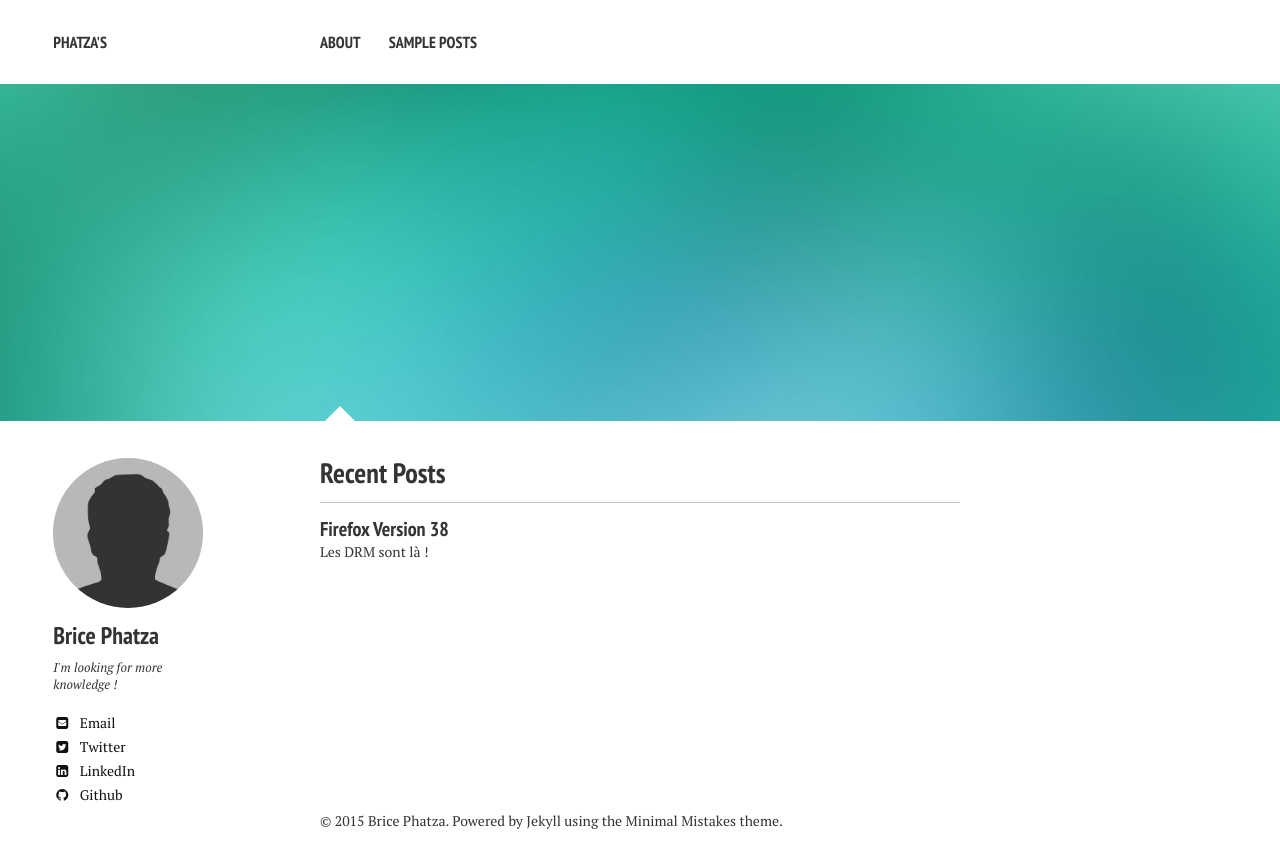
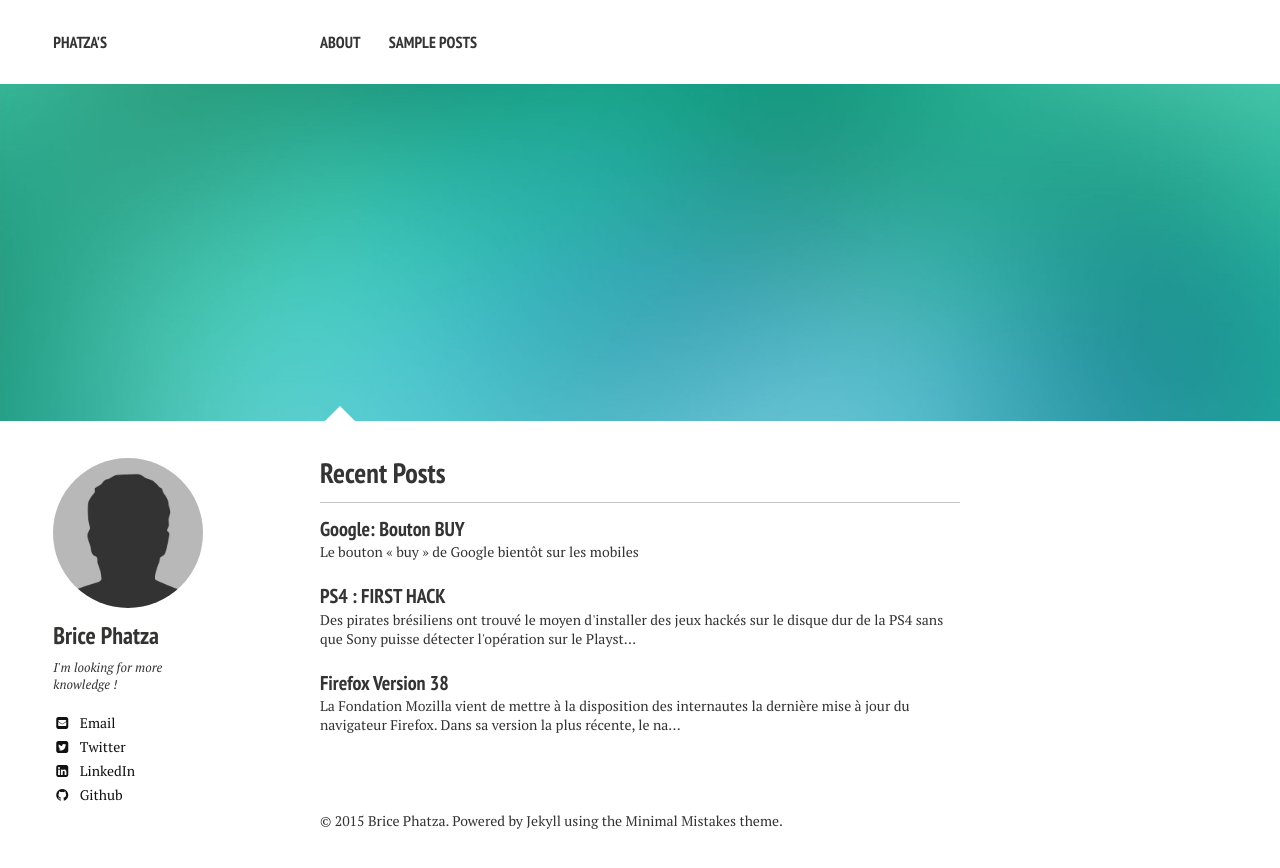
Before and after one commit to Phatza/Phatza.github.io, a Jekyll site: the page built from index.md, in a window 1280 px wide. Shown: the top 868 px of the page. Built offline with Jekyll 4.4.1, drawn with Linux system fonts in a browser that asks for light colours; nearby versions of some CDN libraries.

Commit message:
PS4/GOOGLE_POSTS

```diff
--- a/_posts/2015-05-16-firefox-version-38.markdown
+++ b/_posts/2015-05-16-firefox-version-38.markdown
@@ -3,25 +3,28 @@ layout: post
 title: "Firefox Version 38"
 modified:
 categories:
-excerpt: Les DRM sont là !
+excerpt: La Fondation Mozilla vient de mettre à la disposition des internautes la dernière mise à jour du navigateur		 Firefox. Dans sa version la plus récente, le navigateur se voit greffer un module Adobe de prise en charge			 des DRM
 tags: [firefox,browser,DRM]
 image:
   feature: sample-image-3.jpg
 date: 2015-05-16T21:12:23+02:00
 ---
 
-<figure><img src="../images/firefoxversion.jpg"><em>Source: <a href="http://www.begeek.fr/">begeek</a></em></figure>
+<figure>
+	<img src="../images/firefoxversion.jpg">
+	<em><a href="http://www.begeek.fr/">Source: begeek</a></em>
+</figure>
 
-<h3>La Fondation Mozilla vient de mettre à la disposition des internautes la dernière mise à jour du navigateur Firefox. Dans sa version la plus récente, le navigateur se voit greffer un module Adobe de prise en charge des <a href="http://fr.wikipedia.org/wiki/Gestion_des_droits_num%C3%A9riques">DRM</a>.</h3>
+<strong>La Fondation Mozilla vient de mettre à la disposition des internautes la dernière mise à jour du navigateur Firefox. Dans sa version la plus récente, le navigateur se voit greffer un module Adobe de prise en charge des <a href="http://fr.wikipedia.org/wiki/Gestion_des_droits_num%C3%A9riques">DRM</a>.</strong>
 
-
-<p>La nouveauté principale de Firefox 38.0 est bien cet ajout de la prise en charge des contenus protégés par la technologie des DRM. Le module intégré, propriété d’Adobe, permet de lire les fichiers protégés sans avoir désormais à recourir au moindre plugin.</p>
+<br>
+La nouveauté principale de Firefox 38.0 est bien cet ajout de la prise en charge des contenus protégés par la technologie des DRM. Le module intégré, propriété d’Adobe, permet de lire les fichiers protégés sans avoir désormais à recourir au moindre plugin.
 
 <h3>Le module Content Decryption Module intégré à Firefox 38</h3>
 
-<p>Le module CDM (pour Content Decryption Module) d’Adobe permet, quand il est activé, de lire directement les contenus protégés par DRM diffusés par exemple sur des services de streaming tels que Netflix. Cette technologie va un peu à contre-courant de la philosophie très open source et libertaire de la fondation Mozilla.<br>
-D’ailleurs, Denelle Dixon-Thayer, vice-présidente des affaires publiques de Mozilla, explique sur le blog de la fondation que « des mécanismes importants de sécurité et de choix » ont été mis en place afin de ne pas déranger les utilisateurs opposés à la présence des DRM. Le module CDM peut donc être désactivé dans Firefox et il est même possible de télécharger une version du navigateur dans laquelle le module est désactivé par défaut. Madame Dixon-Thayer de poursuivre : « Nous ne pensons pas que les DRM soient une solution de marché souhaitable, mais il s’agit actuellement de la seule façon » de profiter de certains contenus.</p>
+Le module CDM (pour Content Decryption Module) d’Adobe permet, quand il est activé, de lire directement les contenus protégés par DRM diffusés par exemple sur des services de streaming tels que Netflix. Cette technologie va un peu à contre-courant de la philosophie très open source et libertaire de la fondation Mozilla.<br>
+D’ailleurs, Denelle Dixon-Thayer, vice-présidente des affaires publiques de Mozilla, explique sur le blog de la fondation que « des mécanismes importants de sécurité et de choix » ont été mis en place afin de ne pas déranger les utilisateurs opposés à la présence des DRM. Le module CDM peut donc être désactivé dans Firefox et il est même possible de télécharger une version du navigateur dans laquelle le module est désactivé par défaut. Madame Dixon-Thayer de poursuivre : « Nous ne pensons pas que les DRM soient une solution de marché souhaitable, mais il s’agit actuellement de la seule façon » de profiter de certains contenus.
 
 <h3>Quoi de plus dans ce Firefox 38.0 ?</h3>
 
-<p>La vraie nouveauté et le principal intérêt de ce Firefox 38 est bien l’ajout de ce module d’intégration des DRM. Cela dit, il y a quelques autres petites nouveautés, comme par exemple la prise en charge des annotations Ruby (intérêt unique pour les contenus CJKV, à savoir écrit en chinois, japonais, coréen et vietnamien), un allègement significatif de l’apparence du navigateur, visible surtout sur les mobiles. L’écran d’accueil du navigateur a été redessiné, le pop-up d’ouverture est devenu une vraie page. Notons enfin les classiques améliorations de performances et de sécurité de Firefox.</p>
+La vraie nouveauté et le principal intérêt de ce Firefox 38 est bien l’ajout de ce module d’intégration des DRM. Cela dit, il y a quelques autres petites nouveautés, comme par exemple la prise en charge des annotations Ruby (intérêt unique pour les contenus CJKV, à savoir écrit en chinois, japonais, coréen et vietnamien), un allègement significatif de l’apparence du navigateur, visible surtout sur les mobiles. L’écran d’accueil du navigateur a été redessiné, le pop-up d’ouverture est devenu une vraie page. Notons enfin les classiques améliorations de performances et de sécurité de Firefox.
--- /dev/null
+++ b/_posts/2015-05-18-google-bouton-buy.markdown
@@ -0,0 +1,35 @@
+---
+layout: post
+title: "Google: Bouton BUY"
+modified:
+categories:
+excerpt: Le bouton « buy » de Google bientôt sur les mobiles
+tags: [Google, Ebay, Amazon]
+image:
+  feature:
+date: 2015-05-18T21:52:10+02:00
+---
+
+<figure>
+	<center><img src="../images/google.jpg"></center>
+	<em><a href="http://www.begeek.fr/bouton-buy-sur-google-dabord-sur-les-mobiles-169925">
+		Source: begeek
+	</a></em>
+</figure>
+
+
+<strong>La rumeur était dans le vrai : Google va prochainement ajouter un bouton "buy" aux résultats affichés dans son moteur de recherches. Tout d'abord sur mobile, le moteur de Google se rapproche ainsi de plus en plus d'un site marchand.</strong>
+
+<br>
+Nous vous en parlions déjà il y a six mois de cela. Cela semble se préciser maintenant. Prochainement, d’ici vraisemblablement quelques semaines, lorsque vous effectuerez sur votre mobile des recherches depuis le moteur de recherche Google, vous verrez apparaitre un bouton « buy » (acheter). Un changement drastique dans la philosophie du roi des moteurs de recherche.
+
+<h3> Le bouton « buy » de Google bientôt sur les mobiles </h3>
+
+Dans un premier temps, cet ajout sur les résultats des recherches effectuées depuis le moteur Google ne concernera que les mobiles. En effet, les recherches depuis les PC ne seront pas concernées. De toute manière, les recherches effectuées depuis les mobiles sont maintenant bien plus nombreuses que celles réalisées depuis des PC.
+Jusqu’à présent, quand vous vouliez acheter des produits trouvés dans le moteur de recherche, Google vous redirigeait vers les pages de sites marchands. Cette fois, avec ce bouton « buy », il sera possible d’effectuer des achats d’un clic directement depuis la page de résultats de Google. Ces boutons se verront aussi dans les Google Adds affichées au-dessus des résultats de recherches.
+
+<h3> Google va ainsi concurrencer Amazon et eBay </h3>
+
+Dans une certaine mesure, en plaçant ainsi ces boutons d’achat direct dans ses pages de résultats de recherches, Google va sortir du cadre du simple moteur de recherche et se rapprocher de celui du site marchand. Il se placera alors dans une sorte de concurrence directe face aux leaders des sites marchands que sont Amazon et eBay. Il est à noter que cette perspective n’est pas particulièrement vue d’un bon œil par les distributeurs de produits vendus par Google. En effet, avec ce système d’achat depuis la page même de Google, les sites des distributeurs verront immanquablement baisser leur trafic et le manque à gagner pourrait être important.
+<br><br>
+<strong>Nous verrons prochainement comment sera accueillie cette évolution de Google.</strong>
--- /dev/null
+++ b/_posts/2015-05-18-ps4-first-hack.markdown
@@ -0,0 +1,34 @@
+---
+layout: post
+title: "PS4 : FIRST HACK"
+modified:
+categories:
+excerpt: Des pirates brésiliens ont trouvé le moyen d'installer des jeux hackés sur le disque dur de la PS4 sans que 			Sony puisse détecter l'opération sur le Playstation Network.
+tags: [PS4]
+image:
+  feature:
+date: 2015-05-18T21:09:36+02:00
+---
+
+<figure>
+	<img src="../images/ps4.jpg">
+	<em>Source: <a href="http://www.begeek.fr/ps4-un-premier-hack-fait-surface-au-bresil-169835#utm_source=Appy%2BGamer&utm_medium=cpc&utm_campaign=Appy%2BGamer">
+		begeek
+	</a></em>
+</figure>
+
+<strong> Des pirates brésiliens ont trouvé le moyen d’installer des jeux hackés directement sur le disque dur de la PS4 sans que Sony puisse détecter l’opération sur le Playstation Network.</strong>
+
+<br>
+Depuis quelques jours, un serpent de mer circule sur un hack probable de la PS4. Certains détaillants en électronique brésiliens auraient en effet réussi à trouver le moyen d’installer des jeux pirates sur le disque dur de la PS4 moyennant un petit billet. Ce qui constituerait le premier hack officiel de la dernière console de Sony.
+De nombreux spécialistes se sont emparés de l’affaire afin de faire toute la lumière sur cette histoire. Les conclusions sont sans appel, le hack est réel.
+
+<h3> Le premier hack recensé sur PS4 </h3>
+
+Selon les journalistes brésiliens du site référence UOL Jogos qui ont mené l’enquête auprès des boutiques spécialisées dans les produits d’origine douteuse à Sao Paulo. Ces derniers sont tombés sur 4 boutiques proposant de hacker la PS4 et d’y installer des jeux crackés pour la modique somme de 100 dollars.
+Avec une PS4 sous le bras, les journalistes se sont donc rendues dans les boutiques concernées pour leur demander de bidouiller leur console et y installer des jeux piratés. Aucun problème pour les gérants et quelques jours plus tard, le constat était là, la console était bien hackée.
+
+<h3> Un simple Raspberry Pi pour effectuer l’opération </h3>
+
+Si la méthode n’a pas été dévoilée en détail par les gérants des boutiques, quelques détails ont néanmoins filtré. Le hacker installe une puce sur la console et passe par un micro-PC Raspberry Pi pour formater le disque dur et y installer les jeux piratés, la puce est ensuite retirée pour ne laisser aucune trace de la modification.
+Le plus fou, c’est que les jeux peuvent se mettre à jour normalement et il est même possible de bénéficier du mode multijoueurs, selon les vendeurs, Sony n’a pour le moment aucun moyen de détecter les consoles modifiées. Si nous n’encourageons pas le piratage, nous ne pouvons qu’être impressionnés par la dextérité et la ténacité dont font preuve les hackers pour détourner des méthodes de sécurisation de plus en plus poussées.
```
Also changed, not shown: about/index.md (+7 -0 lines), images/google.jpg (added), images/ps4.jpg (added).
